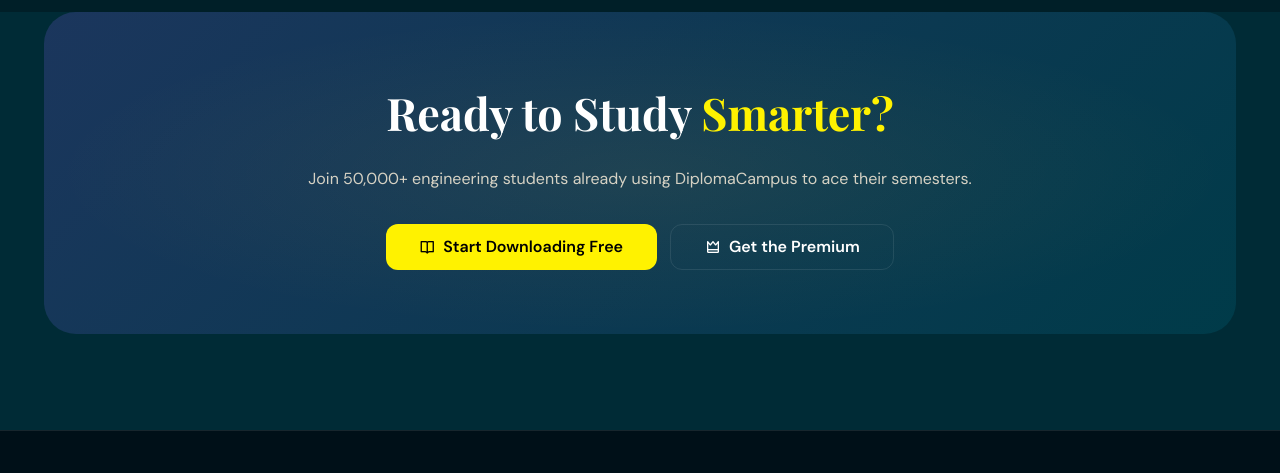
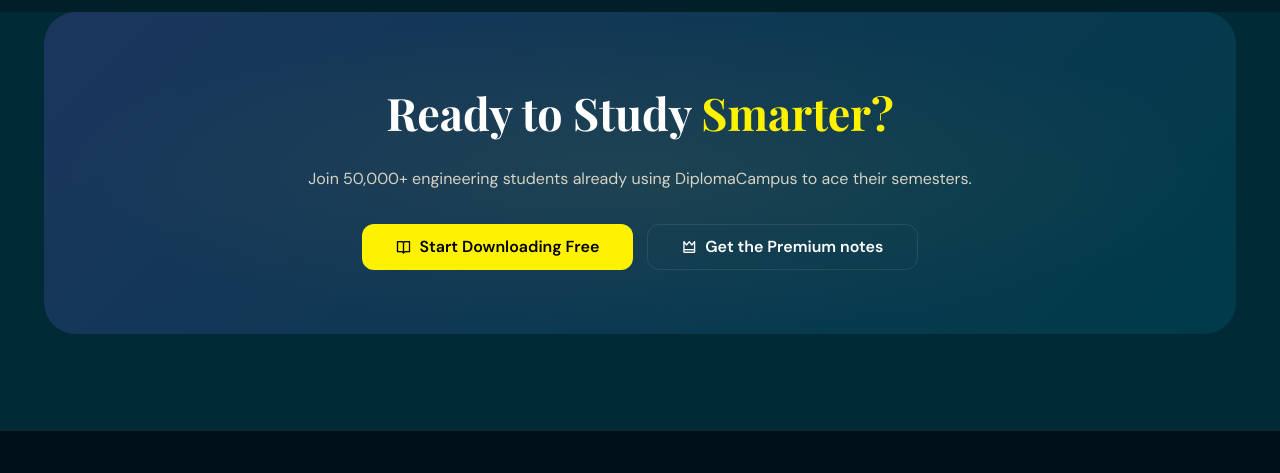
Before and after one commit to diplomacampus/01, a plain HTML site: page code/index.html in a window 1280 px wide. Shown: the part 4522-4995 px from the top of the page. Drawn offline with nearby package versions, Linux system fonts and the light colour scheme.

Commit message:
Update index.html

```diff
--- a/code/index.html
+++ b/code/index.html
@@ -362,7 +362,7 @@
       <p>Join 50,000+ engineering students already using DiplomaCampus to ace their semesters.</p>
       <div class="cta-actions">
         <a href="notes.html" class="btn btn-primary btn-lg"><i class='bx bx-book-open'></i> Start Downloading Free</a>
-        <a href="buy-notes.html" class="btn btn-outline btn-lg"><i class='bx bx-crown'></i> Get the Premium</a>
+        <a href="buy-notes.html" class="btn btn-outline btn-lg"><i class='bx bx-crown'></i> Get the Premium notes</a>
       </div>
     </div>
   </div>
```
